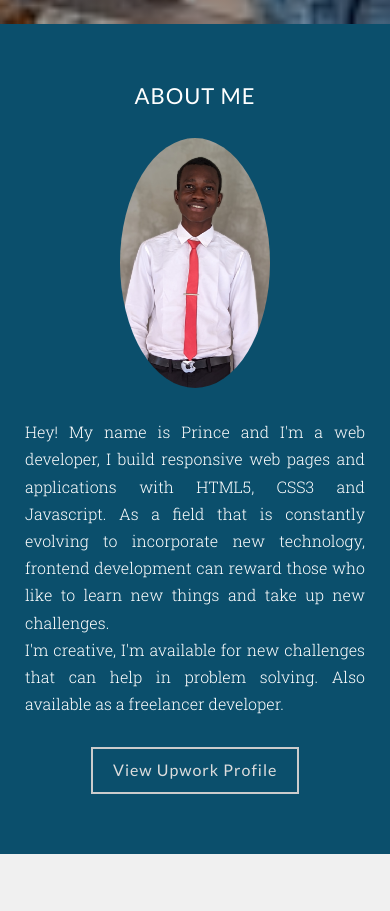
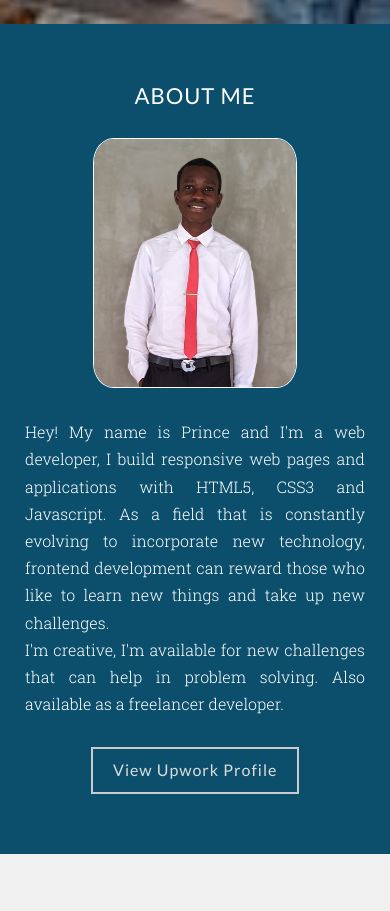
Before and after one commit to codes001/Portfolio-SIte, a plain HTML site: page index.html in a window 390 px wide. Shown: the part 820-1731 px from the top of the page. Drawn offline with nearby package versions, Linux system fonts and the light colour scheme.

Commit message:
Added Changes to my profile image

```diff
--- a/css/styles.css
+++ b/css/styles.css
@@ -644,6 +644,11 @@ a.fa.fa-angle-down:focus {
     #about #tl-dr h5 {
         font-size: 11px;
     }
+    #about img#prof-pic {
+        width:60% !important;
+        border: 1px solid #fff;
+        border-radius: 10% !important;
+    }
 }
 
 @media screen and (max-width: 500px) {
```
